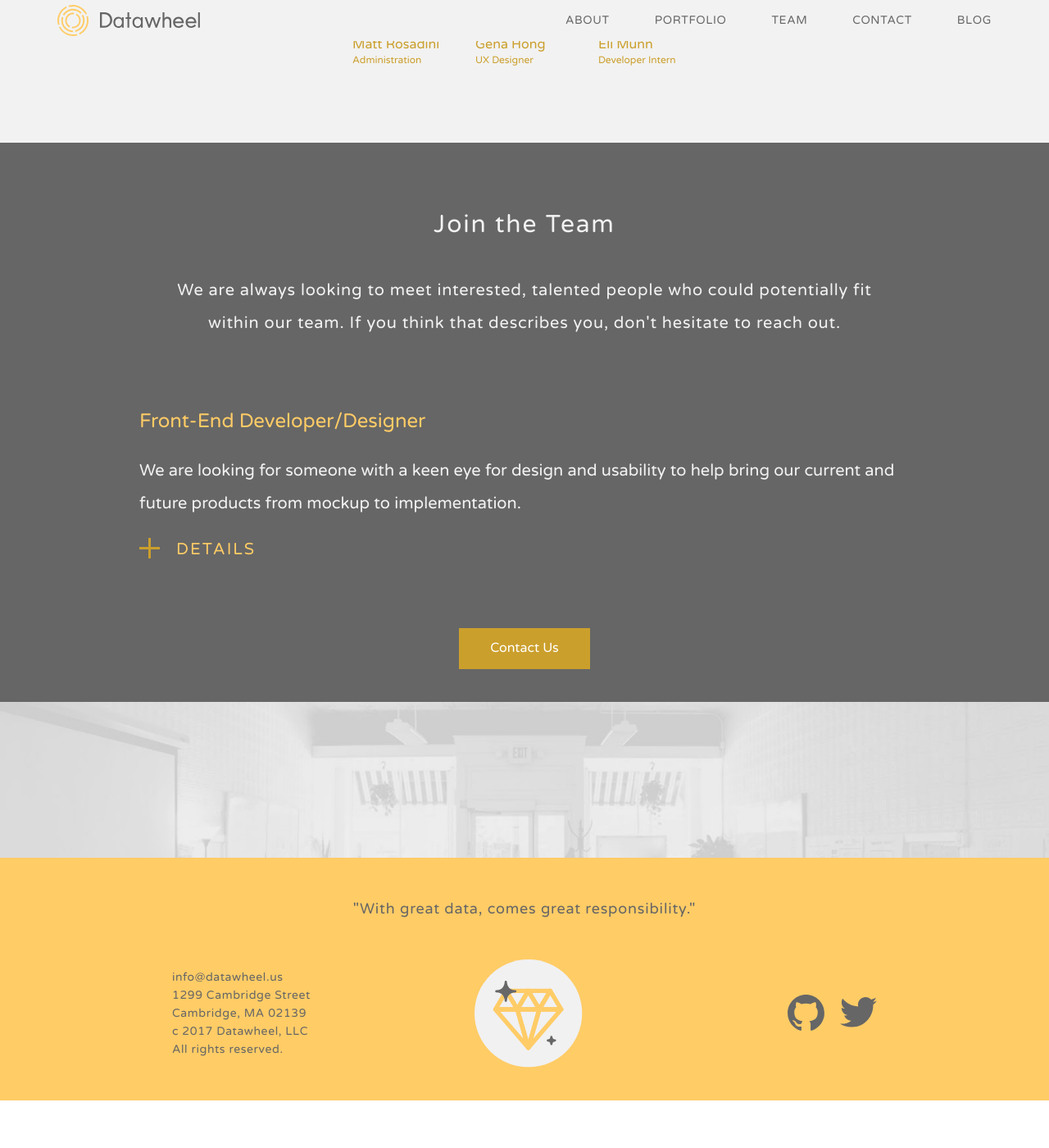
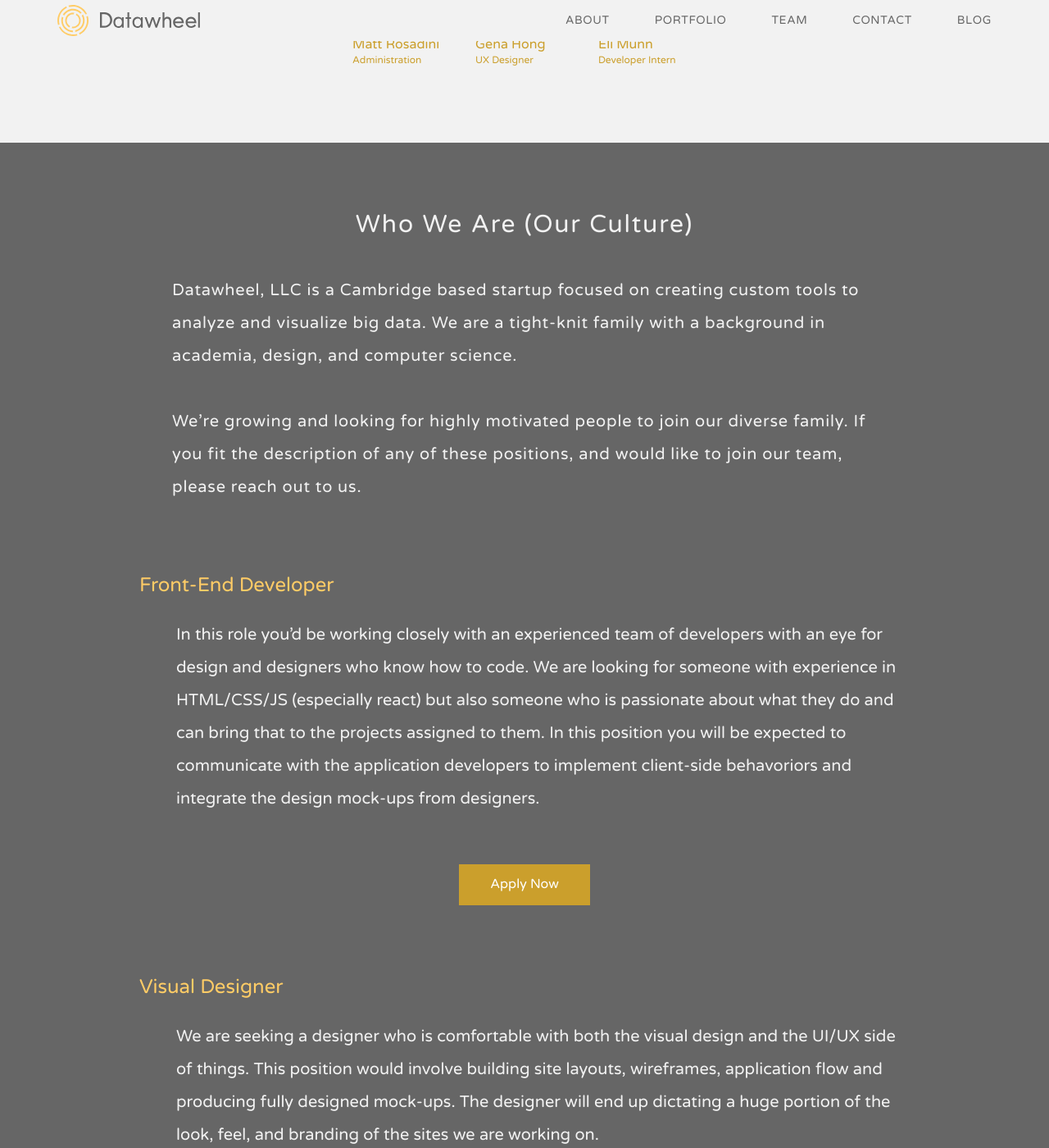
Before and after one commit to Datawheel/datawheel, a Jekyll site: the page built from _pages/team.html, in a window 1280 px wide and 1400 px high, scrolled down 2598 px. Shown: the whole window at 82% size. Built offline with Jekyll 4.4.1, drawn with Linux system fonts in a browser that asks for light colours; before the commit the page ends 3940 px from its top, so only the background shows below that; some of the changed text lies outside the part shown.

Commit message:
updates job listings

```diff
--- a/_pages/team.html
+++ b/_pages/team.html
@@ -84,35 +84,38 @@ style: team
 {% if jobs|length > 0 %}
 <section class="dark">
 
-  <h2><a href="#join" name="join">Join the Team</a></h2>
+  <h2><a href="#join" name="join">Who We Are (Our Culture)</a></h2>
 
-  <p>We are always looking to meet interested, talented people who could potentially fit within our team. If you think that describes you, don't hesitate to reach out.
+  <p class="details">
+    Datawheel, LLC is a Cambridge based startup focused on creating custom tools to analyze and visualize big data. We are a tight-knit family with a background in academia, design, and computer science.
+  </p>
+
+  <p class="details">
+    We’re growing and looking for highly motivated people to join our diverse family. If you fit the description of any of these positions, and would like to join our team, please reach out to us.
+  </p>
 
   <div id="job-list">
     {% for job in jobs %}
-    <div class="job">
+    <div class="job active">
       <h3>{{ job.title }}</h3>
-      <p>{{ job.desc }}</p>
-      <div class="details-btn" data-ga-cat="team" data-ga-label="job-expand">
+      <!-- <div class="details-btn" data-ga-cat="team" data-ga-label="job-expand">
         <span class="details-x"></span>Details
-      </div>
+      </div> -->
       <div class="details">
-        <p class="mbl">{{ job.desc }}</p>
         {{ job.content }}
       </div>
+      <a class="button" href="/contact" data-ga-cat="team" data-ga-label="apply-now">Apply Now</a>
     </div>
     {% endfor %}
   </div>
-
-  <a class="button" href="/contact" data-ga-cat="team" data-ga-label="contact-us">Contact Us</a>
 
 </section>
 
 <script>
 
-  $(".details-btn").click(function(){
-    $(this.parentNode).toggleClass("active");
-  });
+  // $(".details-btn").click(function(){
+  //   $(this.parentNode).toggleClass("active");
+  // });
 
 </script>
 {% endif %}
--- a/_sass/components/jobs.scss
+++ b/_sass/components/jobs.scss
@@ -1,4 +1,8 @@
 &.team {
+
+  .details {
+    text-align: left;
+  }
 
   #job-list {
     @include box();
```
Also changed, not shown: _jobs/designer.md (+3 -15 lines), _jobs/front-end.md (added, +6 -0 lines).
